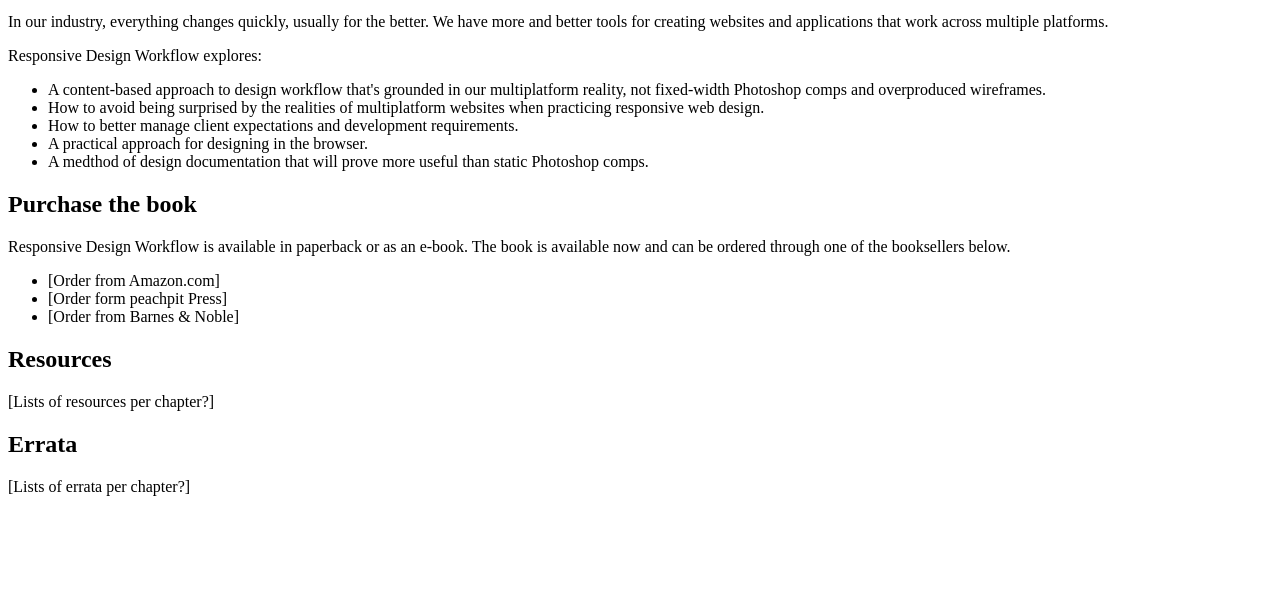
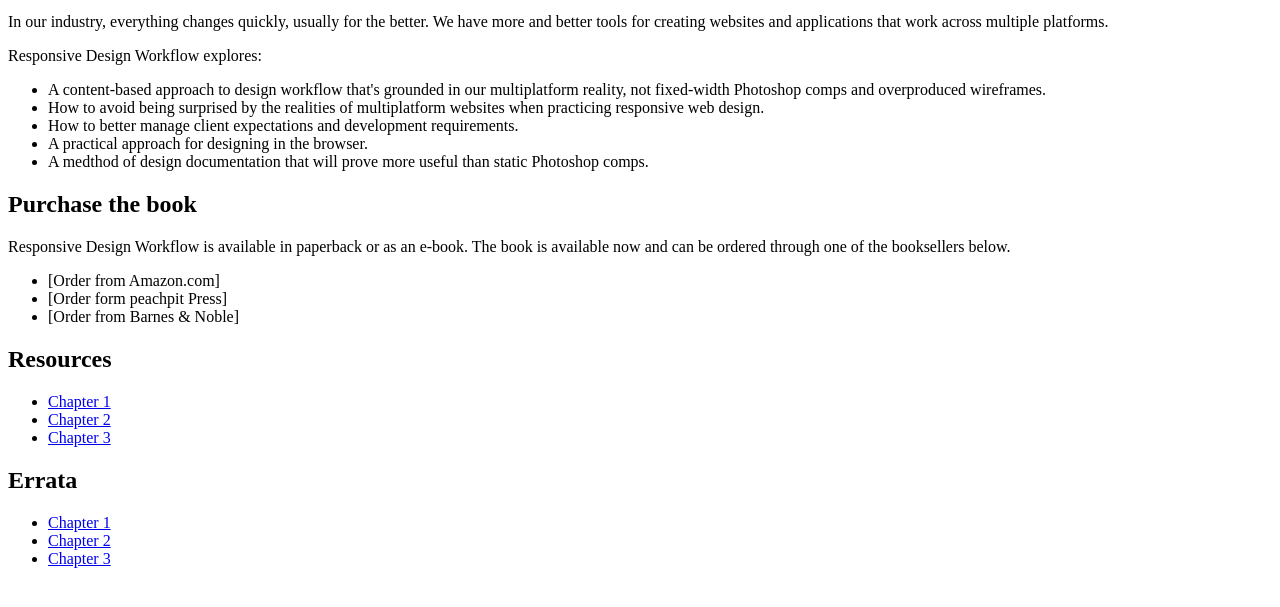
Before and after one commit to xmzb1218/ResponsiveWebDesighn, a plain HTML site: page md_txt/index.html in a window 1280 px wide. Shown: the part 87-694 px from the top of the page. Drawn offline with Linux system fonts and the light colour scheme.

Commit message:
markdown text update

```diff
--- a/md_txt/index.html
+++ b/md_txt/index.html
@@ -17,6 +17,14 @@
 <li>[Order from Barnes &amp; Noble]</li>
 </ul>
 <h2 id="resources">Resources</h2>
-<p>[Lists of resources per chapter?]</p>
+<ul>
+<li><a href="http://www.example.com/resources/chapter1">Chapter 1</a></li>
+<li><a href="http://www.example.com/resources/chapter2">Chapter 2</a></li>
+<li><a href="http://www.example.com/resources/chapter3">Chapter 3</a></li>
+</ul>
 <h2 id="errata">Errata</h2>
-<p>[Lists of errata per chapter?]</p>
+<ul>
+<li><a href="http://www.example.com/errata/chapter1">Chapter 1</a></li>
+<li><a href="http://www.example.com/errata/chapter2">Chapter 2</a></li>
+<li><a href="http://www.example.com/errata/chapter3">Chapter 3</a></li>
+</ul>
```
Also changed, not shown: 1 other file.
